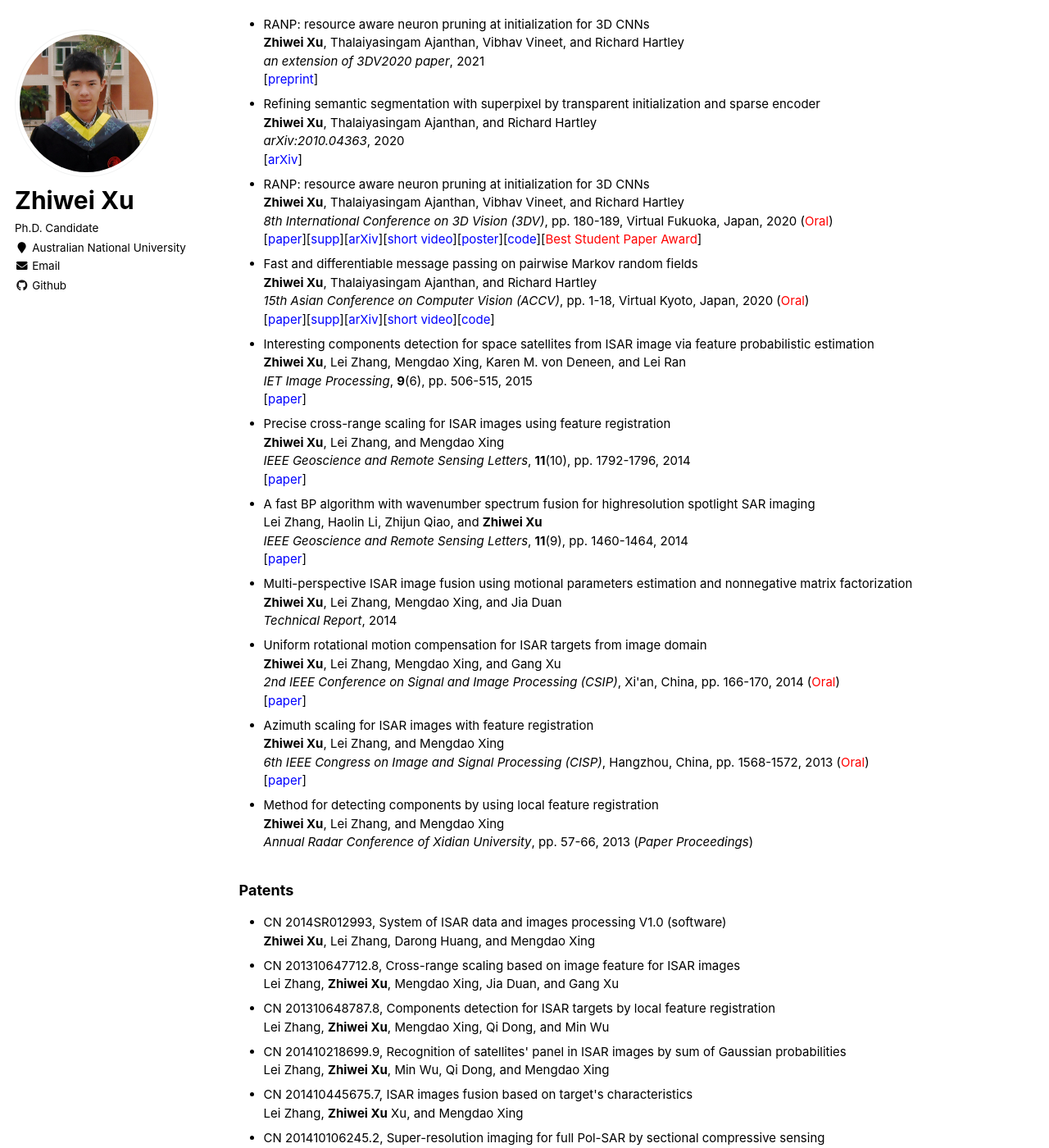
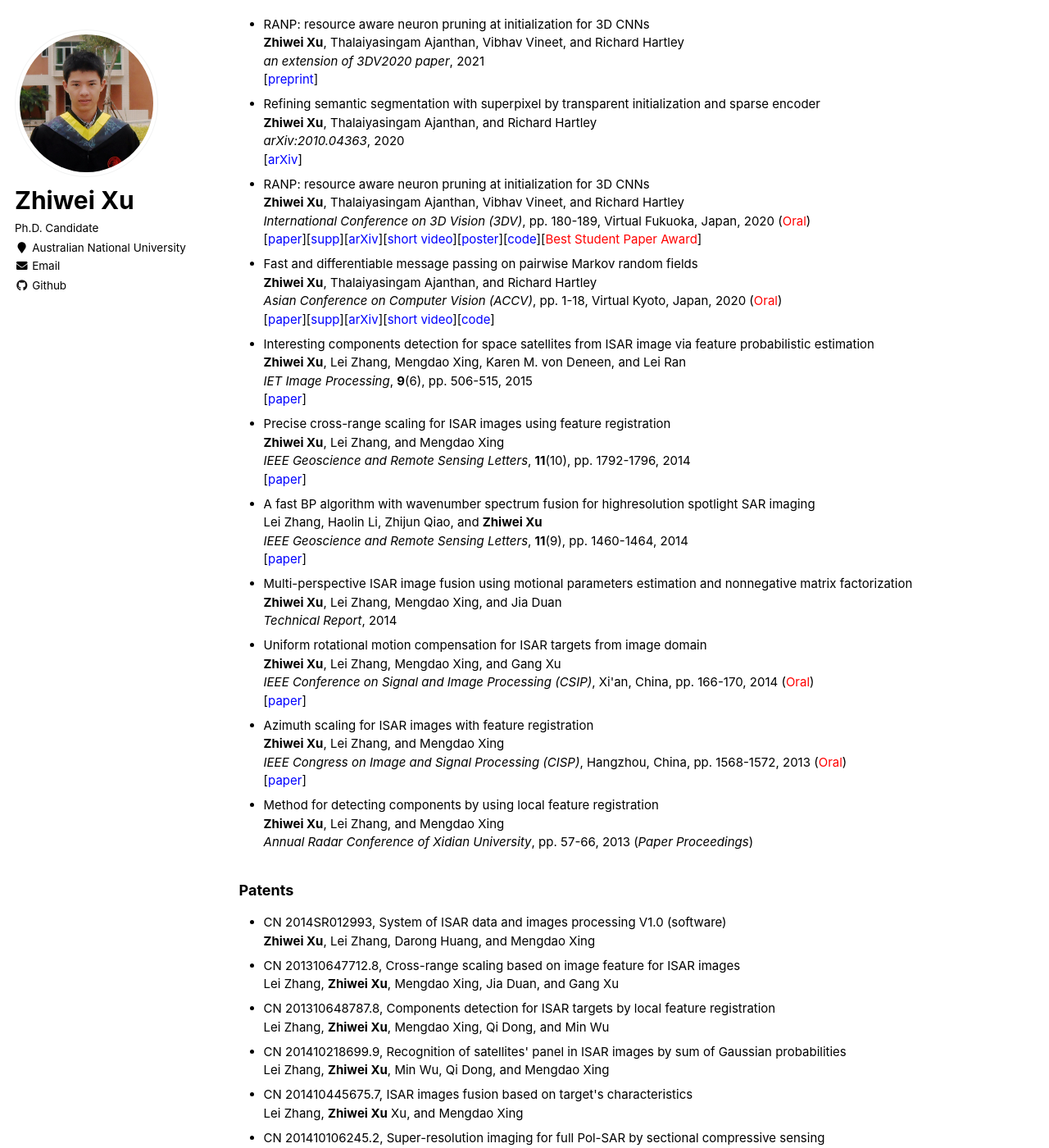
Before and after one commit to zwxu064/zwxu064.github.io, a Jekyll site: the page built from _pages/about.html, in a window 1280 px wide and 1400 px high, scrolled down 1151 px. Shown: the whole window at 82% size. Built offline with Jekyll 4.4.1, drawn with Linux system fonts in a browser that asks for light colours.

Commit message:
Deleting conference index

```diff
--- a/_pages/about.html
+++ b/_pages/about.html
@@ -62,13 +62,13 @@ redirect_from:
 
   <li><div>RANP: resource aware neuron pruning at initialization for 3D CNNs</div>
       <div><strong>Zhiwei Xu</strong>, Thalaiyasingam Ajanthan, Vibhav Vineet, and Richard Hartley</div>
-      <div><i>8th International Conference on 3D Vision (3DV)</i>, pp. 180-189, Virtual Fukuoka, Japan, 2020 (<span style="color:red">Oral</span>)</div>
+      <div><i>International Conference on 3D Vision (3DV)</i>, pp. 180-189, Virtual Fukuoka, Japan, 2020 (<span style="color:red">Oral</span>)</div>
       <div>[<a href="./files/RANP.pdf" target="_blank">paper</a>][<a href="./files/RANP_supp.pdf" target="_blank">supp</a>][<a href="https://arxiv.org/abs/2010.02488" target="_blank">arXiv</a>][<a href="https://www.youtube.com/watch?v=KadydhOJnBE&t=71s" target="_blank">short video</a>][<a href="https://bn1302files.storage.live.com/y4mWIjIxN9_5CKv26bp4qUefzUNf0gCtJp_7g5OwkXe9JoVyKO-AvkGHnkp4oH4DXiJOsjwvjOl5Fy55eF4umP-BPDw6IRqEDrdL-eLQF9P1EJJM6XrWsbHECHTMb_85DMCIappEaVgmkQIIIUbfQiKp7utp_IWM9nR_KtYul_c8zfj5lYkyPG-9mGz-hml-Nbh?width=10368&height=6912&cropmode=none" target="_blank">poster</a>][<a href="https://github.com/zwxu064/RANP.git" target="_blank">code</a>][<span style="color:red">Best Student Paper Award</span>]</div>
   </li>
 
   <li><div>Fast and differentiable message passing on pairwise Markov random fields</div>
       <div><strong>Zhiwei Xu</strong>, Thalaiyasingam Ajanthan, and Richard Hartley</div>
-      <div><i>15th Asian Conference on Computer Vision (ACCV)</i>, pp. 1-18, Virtual Kyoto, Japan, 2020 (<span style="color:red">Oral</span>)</div>
+      <div><i>Asian Conference on Computer Vision (ACCV)</i>, pp. 1-18, Virtual Kyoto, Japan, 2020 (<span style="color:red">Oral</span>)</div>
       <div>[<a href="./files/MPLayers.pdf" target="_blank">paper</a>][<a href="./files/MPLayers_supp.pdf" target="_blank">supp</a>][<a href="https://arxiv.org/abs/1910.10892" target="_blank">arXiv</a>][<a href="https://www.youtube.com/watch?v=ZM1SRlVu17E" target="_blank">short video</a>][<a href="https://github.com/zwxu064/MPLayers.git" target="_blank">code</a>]</div>
   </li>
 
@@ -98,13 +98,13 @@ redirect_from:
 
   <li><div>Uniform rotational motion compensation for ISAR targets from image domain</div>
       <div><strong>Zhiwei Xu</strong>, Lei Zhang, Mengdao Xing, and Gang Xu</div>
-      <div><i>2nd IEEE Conference on Signal and Image Processing (CSIP)</i>, Xi'an, China, pp. 166-170, 2014 (<span style="color:red">Oral</span>)</div>
+      <div><i>IEEE Conference on Signal and Image Processing (CSIP)</i>, Xi'an, China, pp. 166-170, 2014 (<span style="color:red">Oral</span>)</div>
       <div>[<a href="http://ieeexplore.ieee.org/xpl/articleDetails.jsp?tp=&arnumber=6889224&matchBoolean%3Dtrue%26queryText%3Dzhiwei+xu+lei+zhang" target="_blank">paper</a>]</div>
   </li>
 
   <li><div>Azimuth scaling for ISAR images with feature registration</div>
       <div><strong>Zhiwei Xu</strong>, Lei Zhang, and Mengdao Xing</div>
-      <div><i>6th IEEE Congress on Image and Signal Processing (CISP)</i>, Hangzhou, China, pp. 1568-1572, 2013 (<span style="color:red">Oral</span>)
+      <div><i>IEEE Congress on Image and Signal Processing (CISP)</i>, Hangzhou, China, pp. 1568-1572, 2013 (<span style="color:red">Oral</span>)
       <div>[<a href="https://doi.org/10.1109/CISP.2013.6743925" target="_blank">paper</a>]</div>
   </li>
 
```
